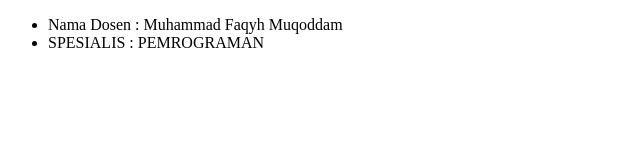
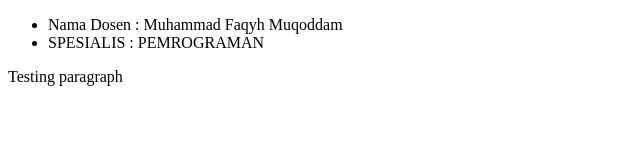
Before and after one commit to MuhammadFaqyhMuqoddam/faqyh-task-repo, a plain HTML site: page dosen.html in a window 1280 px wide. Shown: the whole page, without its empty margins (0-640 px from the left). Drawn offline with Linux system fonts and the light colour scheme.

Commit message:
mengubah isi file dosen.html

```diff
--- a/dosen.html
+++ b/dosen.html
@@ -11,6 +11,6 @@
         <li>Nama Dosen : Muhammad Faqyh Muqoddam</li>
         <li>SPESIALIS : PEMROGRAMAN</li>
     </ul>
-
+    <p>Testing paragraph</p>
 </body>
 </html>
```
